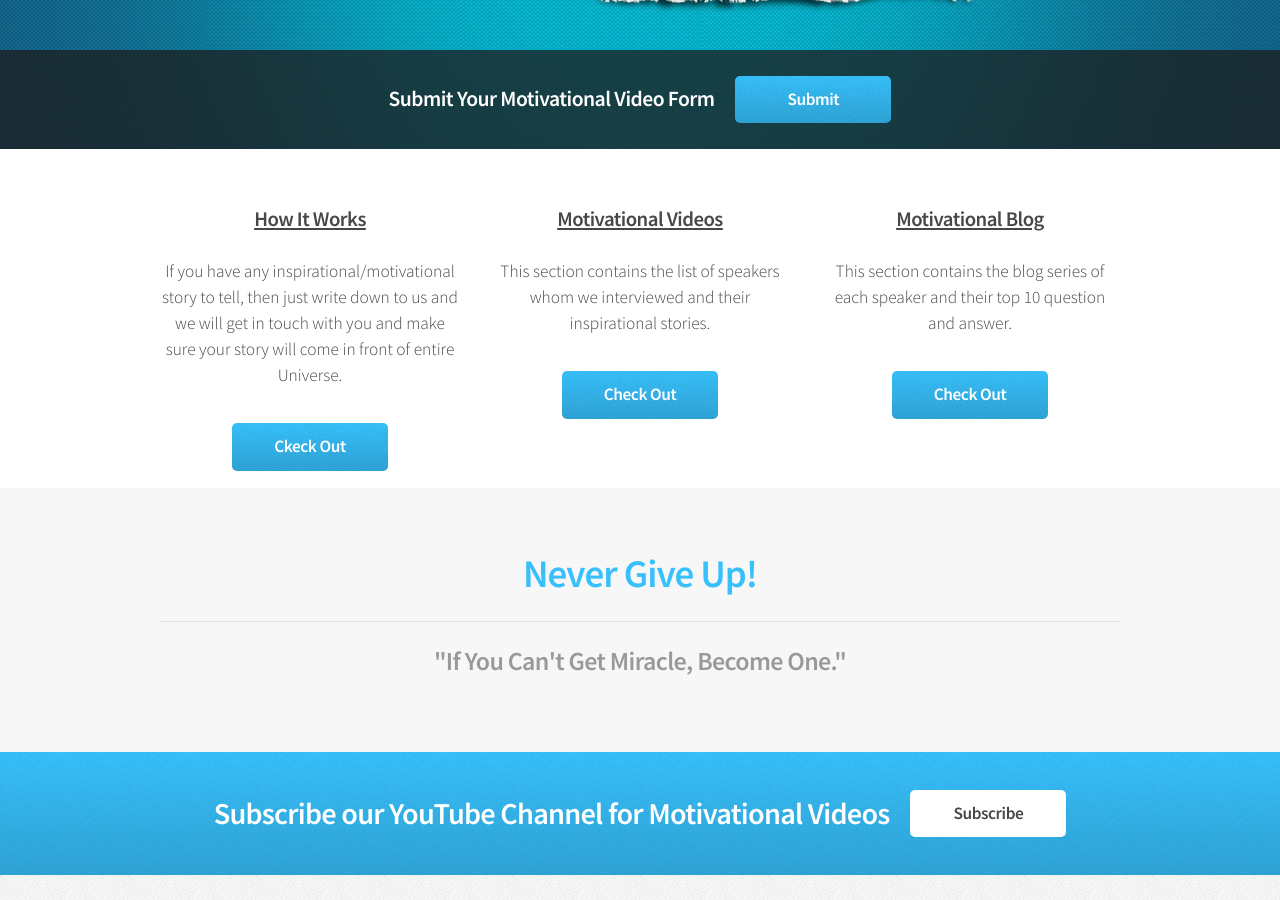
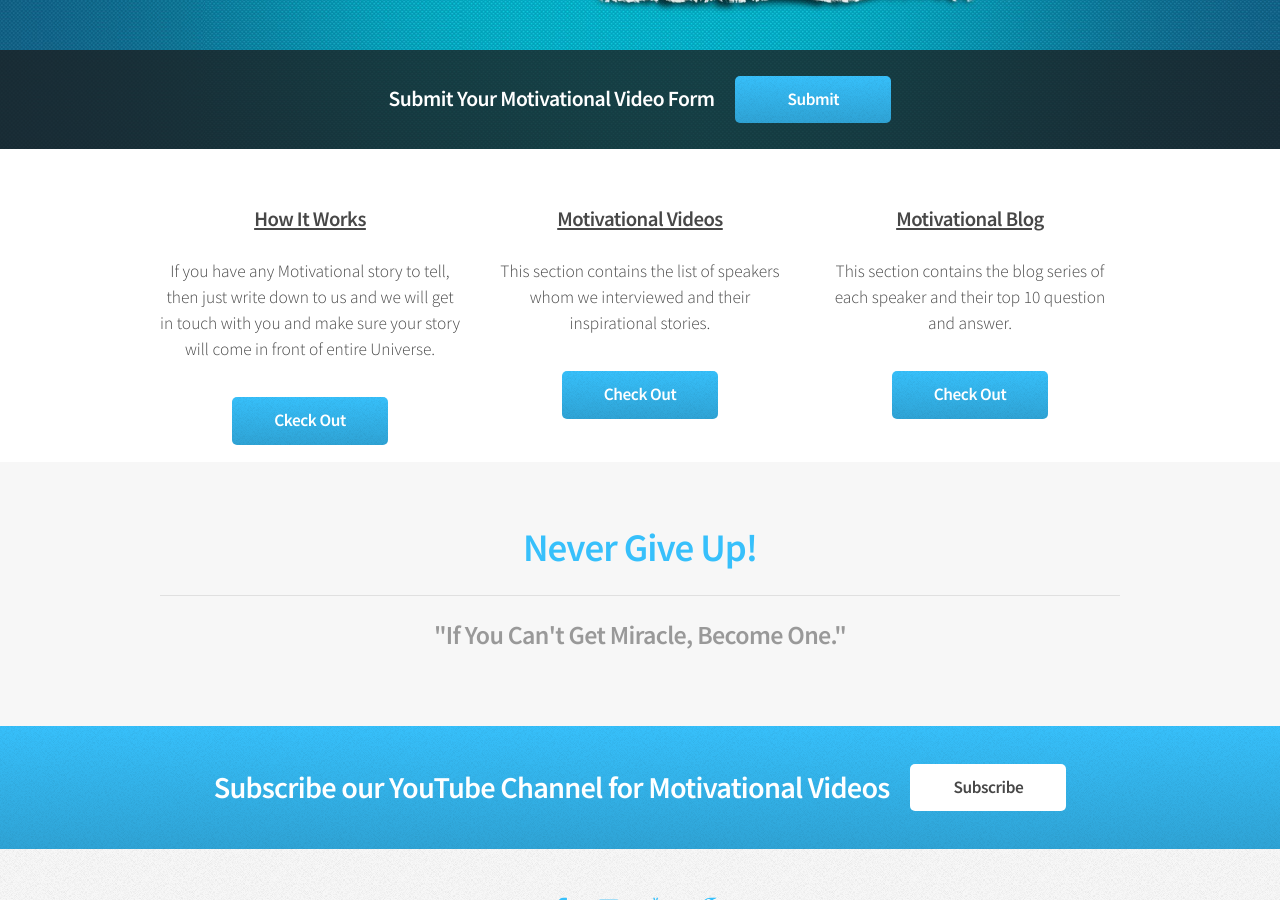
Before and after one commit to NeverGiveUpThoughts/ngt.github.io, a Jekyll site: the page built from index.html, in a window 1280 px wide and 900 px high, scrolled down 437 px. Built offline with Jekyll 4.4.1, drawn with Linux system fonts in a browser that asks for light colours; the list of posts is cut into pages by our own code.

Commit message:
Update index.html

```diff
--- a/index.html
+++ b/index.html
@@ -19,7 +19,7 @@ layout: default
 								<div class="box highlight">
 
 									<h3><u>How It Works</u></h3>
-									<p style="text-align:center">If you have any inspirational/motivational story to tell, then just write down to us
+									<p style="text-align:center">If you have any Motivational story to tell, then just write down to us
 and we will get in touch with you and make sure your story will come in front of entire Universe.
 </p>
                                     <a href="howitworks.html" class="button">Ckeck Out</a>
```
